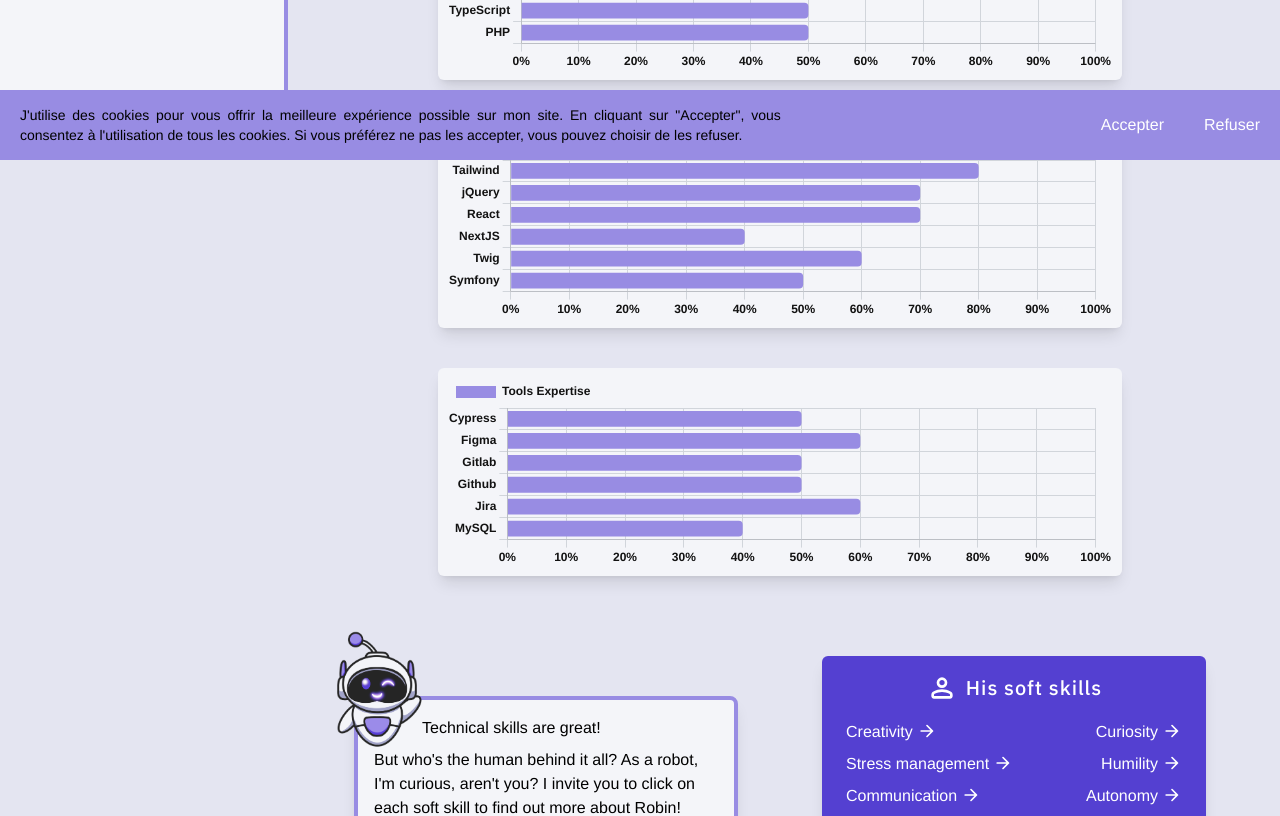
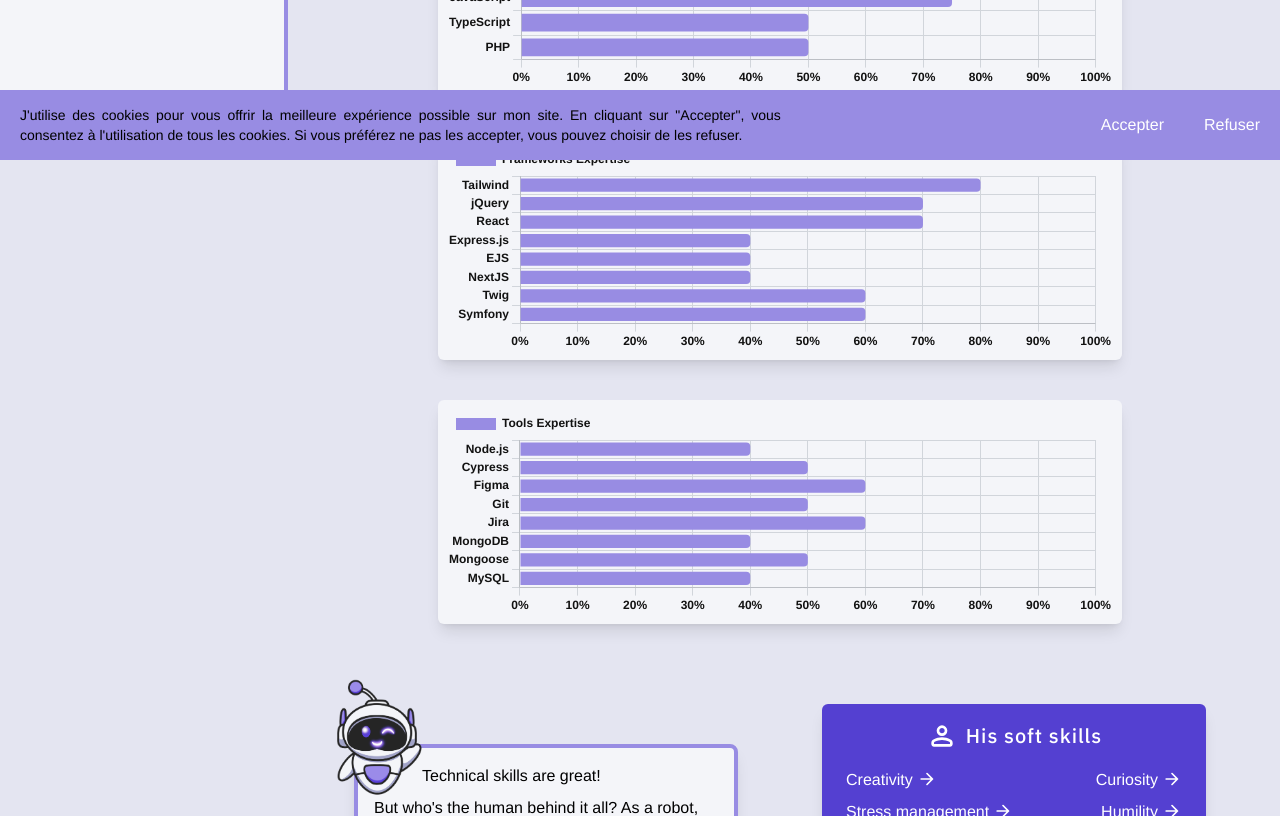
Before and after one commit to robinPoncon/portfolio2024, a Next.js app: page /en/skills in a window 1280 px wide. Shown: the part 640-1456 px from the top of the page. Built offline with nearby package versions, Linux system fonts and the light colour scheme.

Commit message:
maj technos

```diff
--- a/messages/en.json
+++ b/messages/en.json
@@ -22,7 +22,7 @@
 		"know-more-description": "I took the liberty of asking Robin a few questions straight away. Let's find out who's behind this portfolio!",
 		"see-answer": "See the answer",
 		"question-1": "What type of career opportunity are you looking for?",
-		"answer-1": "I'm looking for a job as a front-end or fullstack developer (React/NextJs/Typescript/Symfony). But I'm open to other technologies (Angular/VueJs/NodeJS) if I'm offered the opportunity to train in them!",
+		"answer-1": "I'm looking for a job as a front-end or fullstack developer (React/NextJs/Typescript/Symfony/Node.js). But I'm open to other technologies (Angular/Vue.js) if I'm offered the opportunity to train in them!",
 		"question-2": "Okay top! And if you had a choice of several opportunities, what criteria would you use to make your choice?",
 		"answer-2": "My first criterion is the type of project! I'm looking for a big, challenging project to push my limits and grow! (My portfolio is a nod to SaaS projects). And if there's the possibility of working/evolving full-time or part-time 4 days a week for me, that's the jackpot!",
 		"question-3": "Very good, we can see that you know what you want! Do you have any hobbies outside work?",
@@ -67,7 +67,6 @@
 
 	"ExperiencesPage": {
 		"his-experiences": "His experiences",
-		"front-end-developper": "Front-End Developper",
 		"fullstack-developper": "Fullstack Developper",
 		"fullstack-web-developper": "Fullstack Web Developper",
 		"junior-web-developper": "Junior Web Developper",
@@ -76,7 +75,7 @@
 		"december2020-to-december2021": "December 2020 to December 2021",
 		"january2019-to-july2020": "January 2019 to July 2020",
 		"self-employed-contractor": "Self-Employed contractor",
-		"front-end-developper-experience": "He developed his own business in energy healing and therapeutic music. He trained himself and created his own website with NextJS to make it modern, intuitive and efficient for users.",
+		"front-end-developper-experience": "He has trained in NextJS, Node.js, Express.js, mongoDB and has created two websites with a modern, intuitive, high-performance look and feel for users. At the same time, he developed his own business in energy healing and music.",
 		"fullstack-developper-experience": "He started out as an alternating front-end developer (Twig, JS, jQuery, SCSS), then moved on to a permanent contract as a fullstack developer (React/Typescript and Symfony).",
 		"fullstack-web-developper-experience": "He strengthened his knowledge of Symfony, then learned React and used it to redesign the software of the company where he was a work-study student.",
 		"junior-web-developper-experience": "He created 5 website projects during his online training. Mock-up integration, creation of a Wordpress site, creation of a dynamic site in JS with API integration, creation of a blog in PHP and JS, then a redesign of a basketball club site in Symfony.",
--- a/messages/fr.json
+++ b/messages/fr.json
@@ -22,7 +22,7 @@
 		"know-more-description": "Je me suis permis de poser directement quelques questions à Robin. Découvrons ensemble qui se cache derrière ce portfolio !",
 		"see-answer": "Voir la réponse",
 		"question-1": "Quel type d’opportunité professionnelle recherches-tu ?",
-		"answer-1": "Je suis à la recherche d’un poste en tant que développeur front-end ou fullstack (React/NextJs/Typescript/Symfony). Mais je suis ouvert à d’autres technos (Angular/VueJs/NodeJS) si on m’offre l’opportunité de me former dessus !",
+		"answer-1": "Je suis à la recherche d’un poste en tant que développeur front-end ou fullstack (React/NextJs/Typescript/Symfony/Node.js). Mais je suis ouvert à d’autres technos (Angular/Vue.js) si on m’offre l’opportunité de me former dessus !",
 		"question-2": "Okay top ! Et si tu avais le choix entre plusieurs opportunités, sur quels critères, ferais-tu ton choix ?",
 		"answer-2": "Mon premier critère, c’est le type de projet ! Je recherche un gros projet challengeant afin de repousser mes limites et d'évoluer ! (Mon portfolio est justement un clin d’œil aux projets SaaS). Et s'il y a la possibilité de travailler/évoluer à temps plein ou partiel de 4jours/semaine pour moi, c’est le jackpot !",
 		"question-3": "Très bien, on voit que tu sais ce que tu veux ! As-tu des passions en dehors du travail ?",
@@ -67,7 +67,6 @@
 
 	"ExperiencesPage": {
 		"his-experiences": "Ses expériences",
-		"front-end-developper": "Développeur Front-End",
 		"fullstack-developper": "Développeur Fullstack",
 		"fullstack-web-developper": "Développeur Web Fullstack",
 		"junior-web-developper": "Développeur Web Junior",
@@ -76,7 +75,7 @@
 		"december2020-to-december2021": "Décembre 2020 à Décembre 2021",
 		"january2019-to-july2020": "Janvier 2019 à Juillet 2020",
 		"self-employed-contractor": "Auto-entrepreneur",
-		"front-end-developper-experience": "Il a développé son auto-entreprise dans le soin énergétique et la musique thérapeutique. Il s'est formé et a créé son propre site internet avec NextJS pour avoir un rendu moderne, intuitif et performant pour les utilisateurs.",
+		"front-end-developper-experience": "Il s'est formé sur NextJS, Node.js, Express.js, mongoDB et a créé deux sites internet pour avoir un rendu moderne, intuitif et performant pour les utilisateurs. En parallèle il a développé son auto-entreprise dans le soin énergétique et la musique.",
 		"fullstack-developper-experience": "Il a commencé en tant alternant développeur front (Twig, JS, jQuery, SCSS) puis il a évolué en CDI en tant que développeur fullstack (React/Typescript et Symfony).",
 		"fullstack-web-developper-experience": "Il a renforcé ses connaissances sur Symfony, puis il a appri React et l'a mis en place lors de la refonte du logiciel de l'entreprise où il était alternant.",
 		"junior-web-developper-experience": "Il a créé 5 projets de sites internet durant sa formation en ligne. Intégration de maquette, création d'un site wordpress, création d'un site dynamique en JS avec intégration d'API, création d'un blog en PHP et JS, puis une refonte d'un site d'un club de basket en Symfony.",
--- a/src/app/[locale]/experiences/page.tsx
+++ b/src/app/[locale]/experiences/page.tsx
@@ -22,11 +22,11 @@
 				<p className="mt-2">{t("career-path")}</p>
 			</div>
 			<ExperienceCard
-				title={t("front-end-developper")}
+				title={t("fullstack-developper")}
 				dates={t("july2023-to-today")}
 				location={t("self-employed-contractor")}
 				type="company"
-				technos="NextJS, React, TypeScript, Tailwind"
+				technos="NextJS, React, TypeScript, Tailwind, Node.js, Express.js, MongoDB, Mongoose, EJS"
 				description={t("front-end-developper-experience")}
 			/>
 			<p className="h-20 bg-customViolet w-[6px] mx-auto -my-20" />
--- a/src/app/[locale]/page.tsx
+++ b/src/app/[locale]/page.tsx
@@ -119,8 +119,8 @@
 						<p>
 							<strong>Technos :</strong>{" "}
 							<span className="italic">
-								NextJS, React, Typescript, JavaScript, Tailwind, HTML5, SCSS,
-								Symfony, PHP, Twig, MySQL
+								NextJS, React, Typescript, JavaScript, Node.js, Express.js, MongoDB,
+								Mongoose, Tailwind, HTML5, SCSS, Symfony, PHP, MySQL, Twig, EJS
 							</span>
 						</p>
 						<Link
@@ -151,7 +151,7 @@
 							height={48}
 						/>
 						<p className="text-2xl font-semibold rounded-full w-12 text-center text-white bg-customViolet h-12 leading-[48px]">
-							11
+							16
 						</p>
 					</div>
 					<Link
--- a/src/app/[locale]/skills/page.tsx
+++ b/src/app/[locale]/skills/page.tsx
@@ -65,13 +65,31 @@
 				/>
 				<HorizontalBarChart
 					title={t("frameworks-expertise")}
-					labels={["Tailwind", "jQuery", "React", "NextJS", "Twig", "Symfony"]}
-					datasLabels={[80, 70, 70, 40, 60, 50]}
+					labels={[
+						"Tailwind",
+						"jQuery",
+						"React",
+						"Express.js",
+						"EJS",
+						"NextJS",
+						"Twig",
+						"Symfony"
+					]}
+					datasLabels={[80, 70, 70, 40, 40, 40, 60, 60]}
 				/>
 				<HorizontalBarChart
 					title={t("tools-expertise")}
-					labels={["Cypress", "Figma", "Gitlab", "Github", "Jira", "MySQL"]}
-					datasLabels={[50, 60, 50, 50, 60, 40]}
+					labels={[
+						"Node.js",
+						"Cypress",
+						"Figma",
+						"Git",
+						"Jira",
+						"MongoDB",
+						"Mongoose",
+						"MySQL"
+					]}
+					datasLabels={[40, 50, 60, 50, 60, 40, 50, 40]}
 				/>
 			</article>
 
--- a/src/app/_components/Charts/BarChart.tsx
+++ b/src/app/_components/Charts/BarChart.tsx
@@ -74,7 +74,7 @@
 	};
 
 	return (
-		<div className="h-52 shadow-lg bg-lighterBg dark:bg-greyBg rounded-md p-2">
+		<div className="h-56 shadow-lg bg-lighterBg dark:bg-greyBg rounded-md p-2">
 			<Bar
 				data={data}
 				options={options}
```
Also changed, not shown: 1 other file (tests, documents, lock files or other folders).
